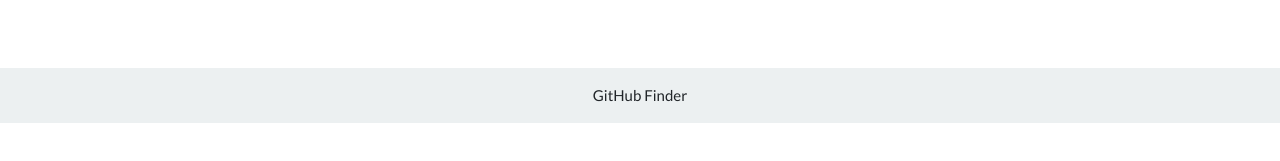
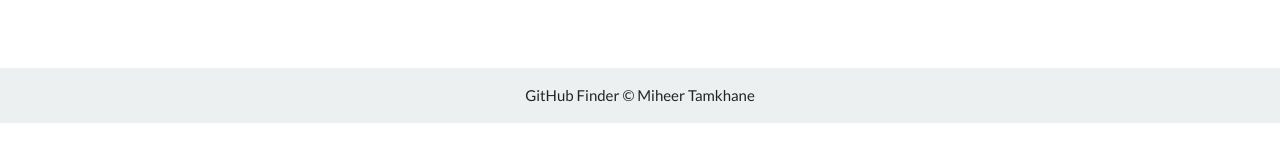
Before and after one commit to MiheerTamkhane/reposFinder, a plain HTML site: page index.html in a window 1280 px wide. Shown: the part 229-390 px from the top of the page. Drawn offline with nearby package versions, Linux system fonts and the light colour scheme.

Commit message:
footer change

```diff
--- a/index.html
+++ b/index.html
@@ -32,7 +32,9 @@
       <div id="profile"></div>
     </div>
 
-    <footer class="mt-5 p-3 text-center bg-light">GitHub Finder</footer>
+    <footer class="mt-5 p-3 text-center bg-light">
+      GitHub Finder &copy; Miheer Tamkhane
+    </footer>
 
     <script
       src="https://cdn.jsdelivr.net/npm/@popperjs/core@2.9.1/dist/umd/popper.min.js"
```
